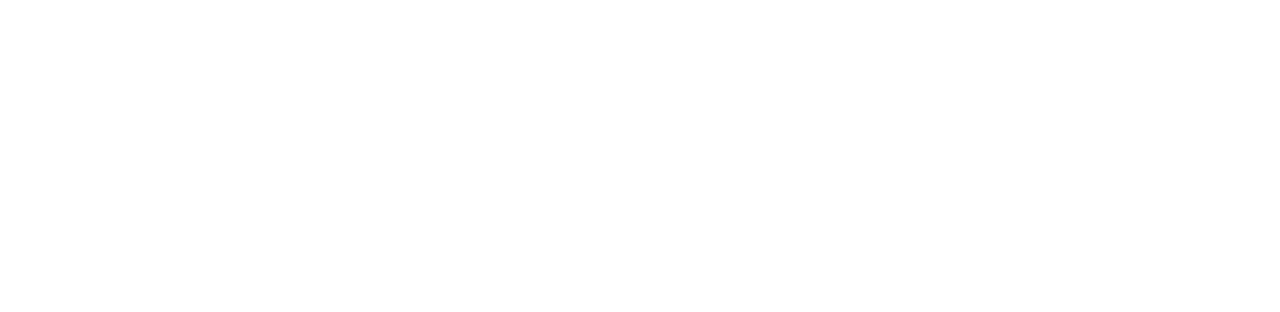
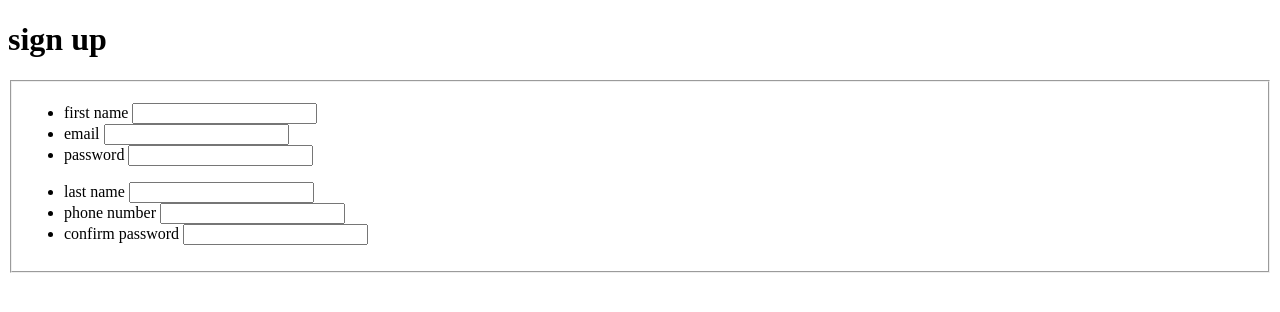
Before and after one commit to codinghaytam/sign-up-page, a plain HTML site: page index.html in a window 1280 px wide. Drawn offline with Linux system fonts and the light colour scheme.

Commit message:
adding a the html skeleton of the page

```diff
--- a/index.html
+++ b/index.html
@@ -4,8 +4,43 @@
     <meta charset="UTF-8">
     <meta name="viewport" content="width=device-width, initial-scale=1.0">
     <title>sign up page</title>
+    <link rel="stylesheet" href="./style.css">
+    <script src="./script.js"></script>
 </head>
 <body>
+    <h1>sign up</h1>
+    <div>
+        <fieldset>
+            <ul>
+                <li>
+                    <label for="first-name">first name</label>
+                    <input type="text" id="first-name">
+                </li>
+                <li>
+                    <label for="gmail">email</label>
+                    <input type="email" id="gmail">
+                </li>
+                <li>
+                    <label for="password">password</label>
+                    <input type="password" id="password">
+                </li>
+            </ul>
 
+            <ul>
+                <li>
+                    <label for="last-name">last name</label>
+                    <input type="text" id="last-name">
+                </li>
+                <li>
+                    <label for="phone">phone number</label>
+                    <input type="number" pattern="\d{10}" id="phone">
+                </li>
+                <li>
+                    <label for="confirm-password">confirm password</label>
+                    <input type="password" id="confirm-password">
+                </li>
+            </ul>
+        </fieldset>
+    </div>
 </body>
 </html>
```
